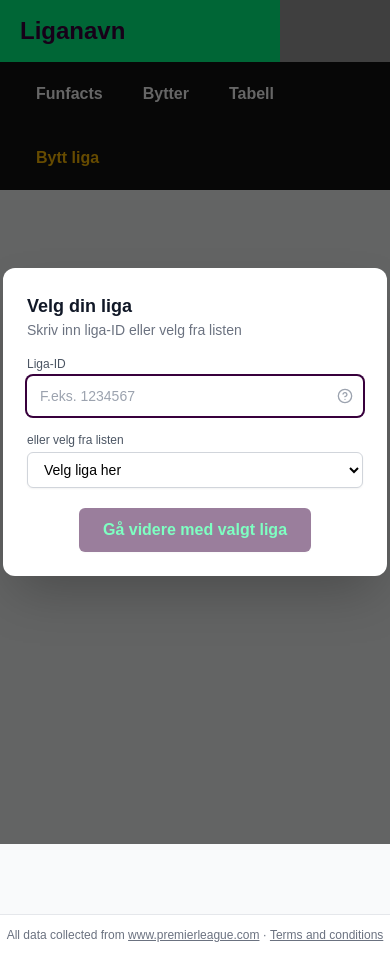
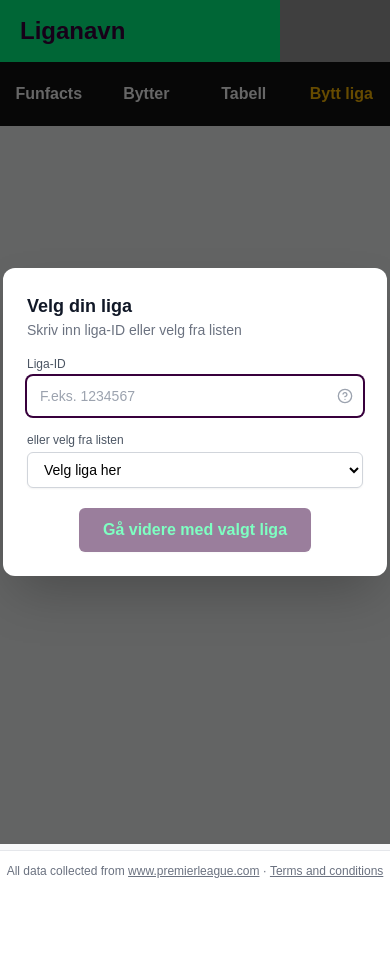
Before and after one commit to oysteinwaage/fpl17cup, a React (Vite) app: page / in a window 390 px wide. After the commit the page ends 891 px from the top, so only its background shows below. Built offline with nearby package versions, Linux system fonts and the light colour scheme; grey boxes are pictures that could not be loaded.

Commit message:
fikse header-menyen på iphone så alt vises på én rad

```diff
--- a/src/Login.tsx
+++ b/src/Login.tsx
@@ -167,13 +167,13 @@ class Login extends Component<LoginProps, LoginState> {
 
         {/* ── Nav ── */}
         <nav className="bg-[#111]">
-          <ul className="flex flex-wrap m-0 p-0 list-none px-4">
-            <li><a className={`text-white font-bold py-5 px-5 inline-block cursor-pointer hover:bg-white/10 transition-colors ${currentPage === '/funfacts' ? 'bg-[#0099FF]' : ''}`} onClick={() => history.push('/funfacts')}>Funfacts</a></li>
-            <li><a className={`text-white font-bold py-5 px-5 inline-block cursor-pointer hover:bg-white/10 transition-colors ${currentPage === '/transfers' ? 'bg-[#0099FF]' : ''}`} onClick={() => history.push('/transfers')}>Bytter</a></li>
-            <li><a className={`text-white font-bold py-5 px-5 inline-block cursor-pointer hover:bg-white/10 transition-colors ${currentPage === '/leaguetable' ? 'bg-[#0099FF]' : ''}`} onClick={() => history.push('/leaguetable')}>Tabell</a></li>
-            <li>
+          <ul className="flex m-0 p-0 list-none">
+            <li className="flex-1"><a className={`text-white font-bold py-5 block text-center cursor-pointer hover:bg-white/10 transition-colors ${currentPage === '/funfacts' ? 'bg-[#0099FF]' : ''}`} onClick={() => history.push('/funfacts')}>Funfacts</a></li>
+            <li className="flex-1"><a className={`text-white font-bold py-5 block text-center cursor-pointer hover:bg-white/10 transition-colors ${currentPage === '/transfers' ? 'bg-[#0099FF]' : ''}`} onClick={() => history.push('/transfers')}>Bytter</a></li>
+            <li className="flex-1"><a className={`text-white font-bold py-5 block text-center cursor-pointer hover:bg-white/10 transition-colors ${currentPage === '/leaguetable' ? 'bg-[#0099FF]' : ''}`} onClick={() => history.push('/leaguetable')}>Tabell</a></li>
+            <li className="flex-1">
               <a
-                className="text-fpl-yellow font-bold py-5 px-5 inline-block cursor-pointer hover:bg-white/10 transition-colors"
+                className="text-fpl-yellow font-bold py-5 block text-center cursor-pointer hover:bg-white/10 transition-colors"
                 onClick={() => { history.push('/'); window.location.reload(); }}
               >
                 Bytt liga
```
